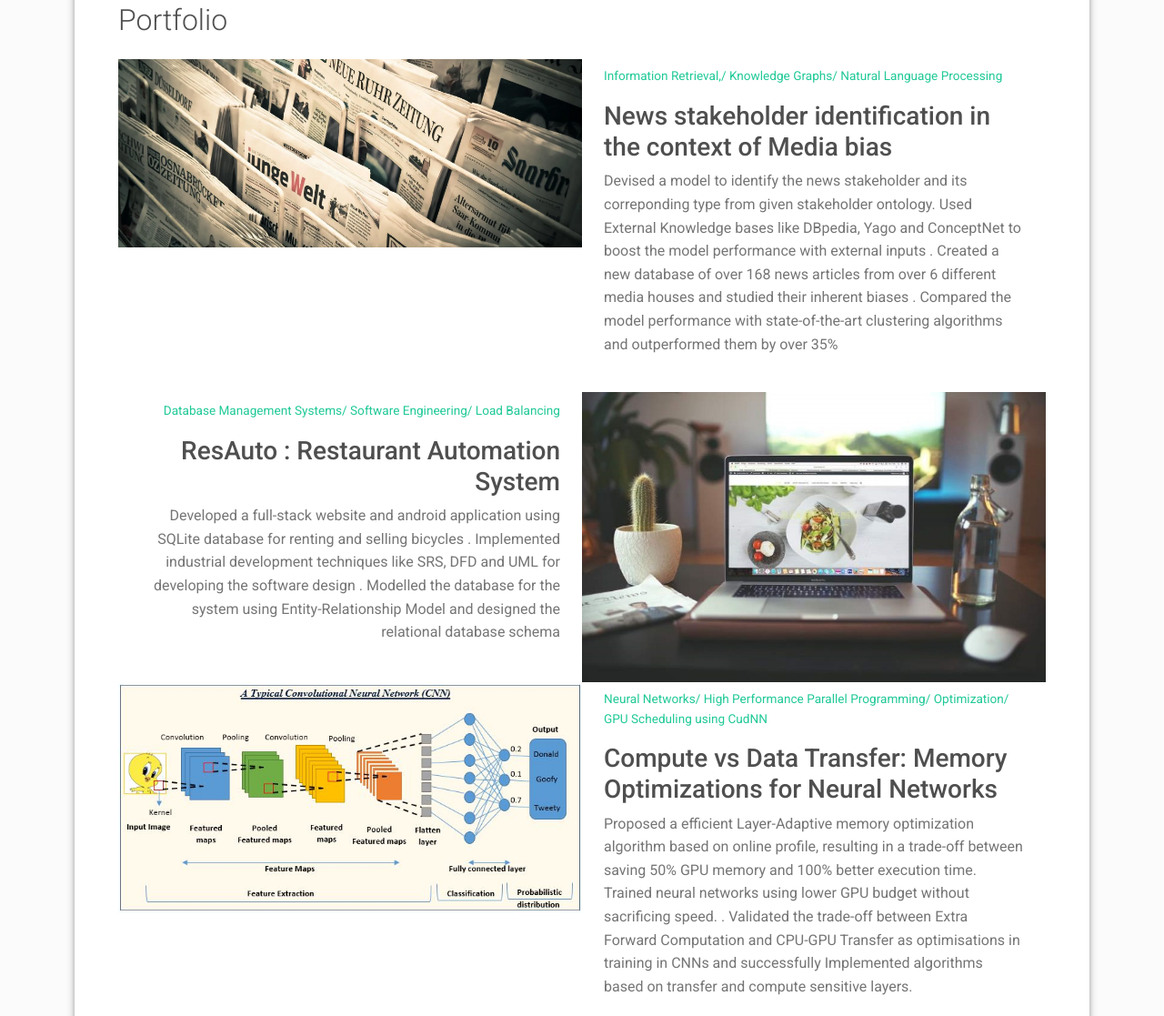
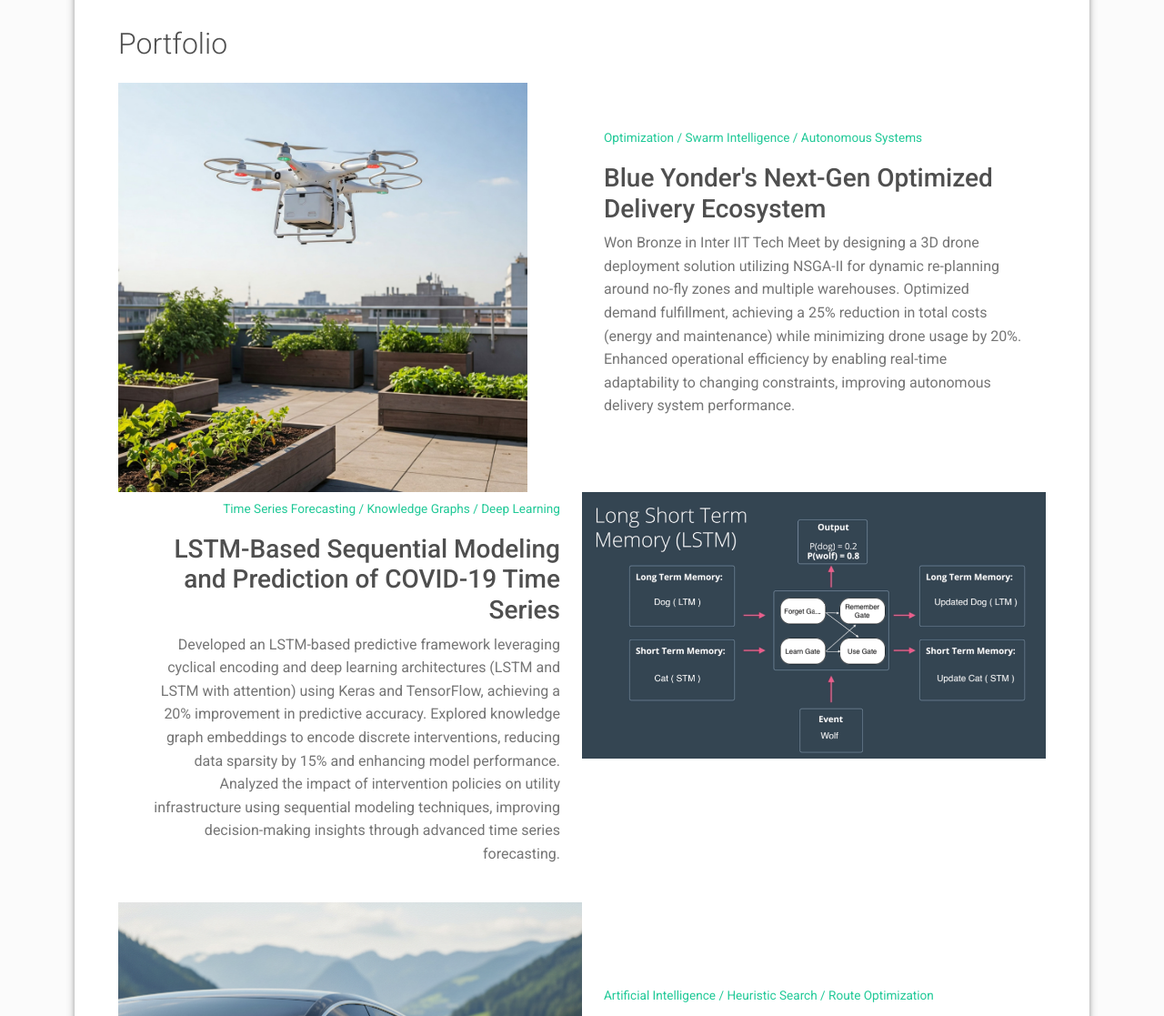
Before and after one commit to sunitwiz/sunitwiz.github.io, a plain HTML site: page index.html in a window 1280 px wide. Shown: the part 2761-3878 px from the top of the page at 91% size. Drawn offline with Linux system fonts and the light colour scheme.

Commit message:
changed education and portfolio

```diff
--- a/index.html
+++ b/index.html
@@ -123,16 +123,16 @@
       <div class="timeline">
         <div class="timeline-card timeline-card-info" data-aos="fade-in" data-aos-delay="0">
           <div class="timeline-head px-4 pt-3">
-            <div class="h5"> Software Development Engineer 2 <span class="text-muted h6">at Honeywell Internation Inc.</span></div>
+            <div class="h5"> Software Development Engineer 2 <span class="text-muted h6">at Honeywell International Inc.</span></div>
           </div>
           <div class="timeline-body px-4 pb-4">
             <div class="text-muted text-small mb-3">July, 2022 - Nov,2024</div>
-            <div>Developed and optimized key features in Honeywell Forge , enhancing enterprise-level customer experience by ensuring seamless authentication, role management, and cross-platform consistency.</div>
+            <div>Developed and optimized key features in Honeywell Forge, enhancing enterprise-level authentication, role management, and cross-platform consistency. Improved API performance, reducing authentication response times by 35%, and integrated Prometheus for real-time monitoring. Strengthened security with Azure Key Vault, ensuring compliance with industry standards.</div>
           </div>
         </div>
         <div class="timeline-card timeline-card-info" data-aos="fade-in" data-aos-delay="200">
           <div class="timeline-head px-4 pt-3">
-            <div class="h5">Machine Learning Engineer Intern <span class="text-muted h6">at Honeywell Internation Inc.</span></div>
+            <div class="h5">Machine Learning Engineer Intern <span class="text-muted h6">at Honeywell International Inc.</span></div>
           </div>
           <div class="timeline-body px-4 pb-4">
             <div class="text-muted text-small mb-3">May, 2021 - July, 2021</div>
@@ -167,7 +167,7 @@
                 <u>Department Rank 5 </u> among Electrical Engineering graduating students
               </li>
               <li>
-                Ranked under the <b>top 7%</b> in IIT Kharagpur and successfully transferred to the <b>Electrical Engineering</b> department by the end of the first year.
+                Ranked under the <u>top 7%</u> in IIT Kharagpur and successfully transferred to the <u>Electrical Engineering</u> department by the end of the first year.
 
               </li>
               <li>
@@ -214,39 +214,38 @@
     <div class="portfolio-section">
       <h2 class="h2 fw-light mb-4">Portfolio</h2>
       <div class="row g-0">
-        <div class="col-md-6"><a href="https://dribbble.com/" target="_blank"><img class="img-fluid" src="images/media-bias.webp" width="800" height="500"/></a></div>
+        <div class="col-md-6"><a href="https://dribbble.com/" target="_blank"><img class="img-fluid" src="images/drone.jpg" width="450" height="400"/></a></div>
         <div class="col-md-6 d-flex align-items-center" data-aos="fade-left" data-aos-delay="100">
           <div class="m-4 mt-md-2">
-            <p class="text-teal text-small">Information Retrieval,/ Knowledge Graphs/ Natural Language Processing</p>
-            <h3>News stakeholder identification in the context of Media bias</h3>
-            <p class="text-muted">Devised a model to identify the news stakeholder and its correponding type from given stakeholder ontology. Used External Knowledge bases like DBpedia, Yago and ConceptNet to boost the model performance with external inputs
-            . Created a new database of over 168 news articles from over 6 different media houses and studied their inherent biases
-            . Compared the model performance with state-of-the-art clustering algorithms and outperformed them by over 35%</p>
+            <p class="text-teal text-small">Optimization / Swarm Intelligence / Autonomous Systems</p>
+            <h3>Blue Yonder's Next-Gen Optimized Delivery Ecosystem</h3>
+            <p class="text-muted">Won Bronze in Inter IIT Tech Meet by designing a 3D drone deployment solution utilizing NSGA-II for dynamic re-planning around no-fly zones and multiple warehouses.
+              Optimized demand fulfillment, achieving a 25% reduction in total costs (energy and maintenance) while minimizing drone usage by 20%.
+              Enhanced operational efficiency by enabling real-time adaptability to changing constraints, improving autonomous delivery system performance.</p>
           </div>
         </div>
       </div>
       <div class="row g-0 portfolio-reverse">
         <div class="col-md-6 d-flex align-items-center" data-aos="fade-right" data-aos-delay="100">
           <div class="m-4 mt-md-2 text-end">
-            <p class="text-teal text-small">Database Management Systems/ Software Engineering/ Load Balancing</p>
-            <h3>ResAuto : Restaurant Automation System</h3>
-            <p class="text-muted">Developed a full-stack website and android application using SQLite database for renting and selling bicycles
-              . Implemented industrial development techniques like SRS, DFD and UML for developing the software design
-              . Modelled the database for the system using Entity-Relationship Model and designed the relational database schema</p>
+            <p class="text-teal text-small">Time Series Forecasting / Knowledge Graphs / Deep Learning</p>
+            <h3>LSTM-Based Sequential Modeling and Prediction of COVID-19 Time Series</h3>
+            <p class="text-muted">Developed an LSTM-based predictive framework leveraging cyclical encoding and deep learning architectures (LSTM and LSTM with attention) using Keras and TensorFlow, achieving a 20% improvement in predictive accuracy.
+              Explored knowledge graph embeddings to encode discrete interventions, reducing data sparsity by 15% and enhancing model performance.
+              Analyzed the impact of intervention policies on utility infrastructure using sequential modeling techniques, improving decision-making insights through advanced time series forecasting.</p>
           </div>
         </div>
-        <div class="col-md-6"><a href="https://www.behance.net/" target="_blank"><img class="img-fluid" src="images/project-2.jpg" width="800" height="500"/></a></div>
+        <div class="col-md-6"><a href="https://www.behance.net/" target="_blank"><img class="img-fluid" src="images/project-2.png" width="900" height="1000"/></a></div>
       </div>
       <div class="row g-0">
-        <div class="col-md-6"><a href="https://dribbble.com/" target="_blank"><img class="img-fluid" src="images/CNN.jpeg" width="600" height="500"/></a></div>
+        <div class="col-md-6"><a href="https://dribbble.com/" target="_blank"><img class="img-fluid" src="images/Electric Vehicle.png" width="600" height="500"/></a></div>
         <div class="col-md-6 d-flex align-items-center" data-aos="fade-left" data-aos-delay="100">
           <div class="m-4 mt-md-2">
-            <p class="text-teal text-small">Neural Networks/ High Performance Parallel Programming/ Optimization/ GPU Scheduling using CudNN</p>
-            <h3>Compute vs Data Transfer: Memory Optimizations for Neural Networks</h3>
-            <p class="text-muted">Proposed a efficient Layer-Adaptive memory optimization algorithm based on online profile, resulting in a trade-off between saving
-              50% GPU memory and 100% better execution time. Trained neural networks using lower GPU budget without sacrificing speed.
-              . Validated the trade-off between Extra Forward Computation and CPU-GPU Transfer as optimisations in training in CNNs and
-              successfully Implemented algorithms based on transfer and compute sensitive layers.</p>
+            <p class="text-teal text-small">Artificial Intelligence / Heuristic Search / Route Optimization</p>
+            <h3>Path Optimization for Electric Vehicles</h3>
+            <p class="text-muted">Developed and implemented optimal (A*) and heuristic (AO, IDA*) algorithms in Python to optimize electric vehicle routing.
+              Enhanced route efficiency by minimizing travel time and energy consumption, improving EV navigation in real-world scenarios.
+              Leveraged AI-driven search techniques to balance computational efficiency and solution accuracy for large-scale transportation networks.</p>
           </div>
         </div>
       </div>
@@ -294,18 +293,18 @@
           <div class="mt-1">
             <div class="h6"><i class="far fa-envelope pe-2 text-muted" style="width:24px;opacity:0.85;"></i> sunitwiz@gmail.com</div>
           </div>
-          <div class="mt-5 d-print-none"><form action="https://formspree.io/your@email.com"
+          <div class="mt-5 d-print-none"><form action="https://formspree.io/f/xldglpdn"
             method="POST">
           <div class="form-outline mb-4">
             <input type="text" id="name" class="form-control" required/>
-    <label class="form-label" for="name">Name</label>
+            <label class="form-label" for="name" name="name">Name</label>
           </div>
           <div class="form-outline mb-4">
-    <input type="email" id="email" class="form-control" required/>
+            <input type="email" id="email" name="email" class="form-control" required/>
             <label class="form-label" for="email">Email address</label>
           </div>
           <div class="form-outline mb-4">
-    <textarea class="form-control" style="resize: none;" id="message" rows="4" required></textarea>
+            <textarea class="form-control" style="resize: none;" name="message" id="message" rows="4" required></textarea>
             <label class="form-label" for="message">Message</label>
           </div>
           <button class="btn btn-info btn-block mb-4" type="submit">Send</button>
@@ -324,6 +323,8 @@
           <div class="footer-nav">
             <nav role="navigation">
               <ul class="nav justify-content-center">
+                <li class="nav-item"><a class="nav-link" href="https://www.linkedin.com/in/sunitwiz/" title="Linkedin"><i class="fab fa-linkedin"></i><span class="menu-title sr-only">LinkedIn</span></a>
+
                 <li class="nav-item"><a class="nav-link" href="https://github.com/sunitwiz" title="Github"><i class="fab fa-github"></i><span class="menu-title sr-only">Github</span></a>
                 </li>
               </ul>
```
Also changed, not shown: images/Electric Vehicle.png (added), images/Project-2.png (added), images/drone.jpg (added), 1 other file. Lines whose indentation alone changed are shown as unchanged.
